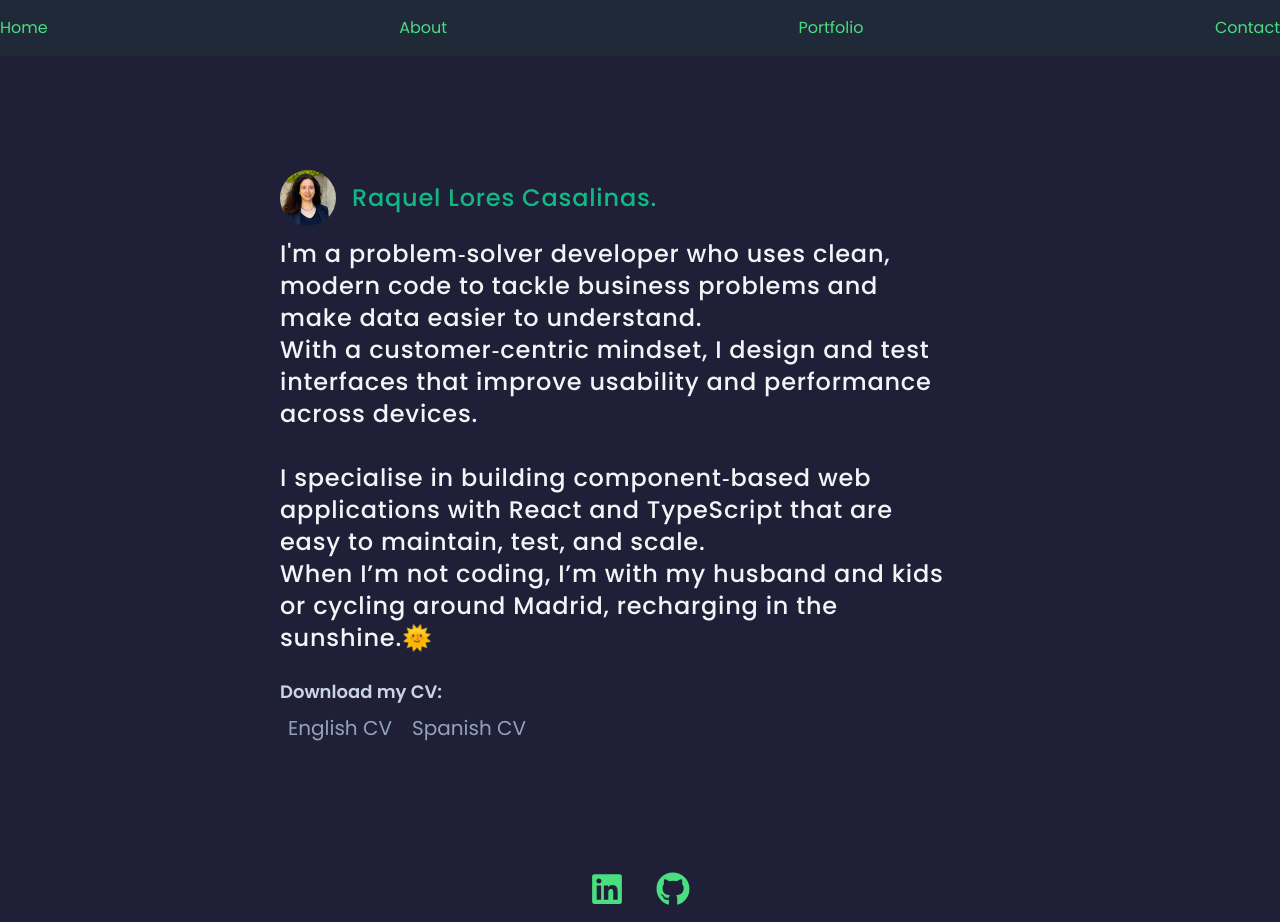
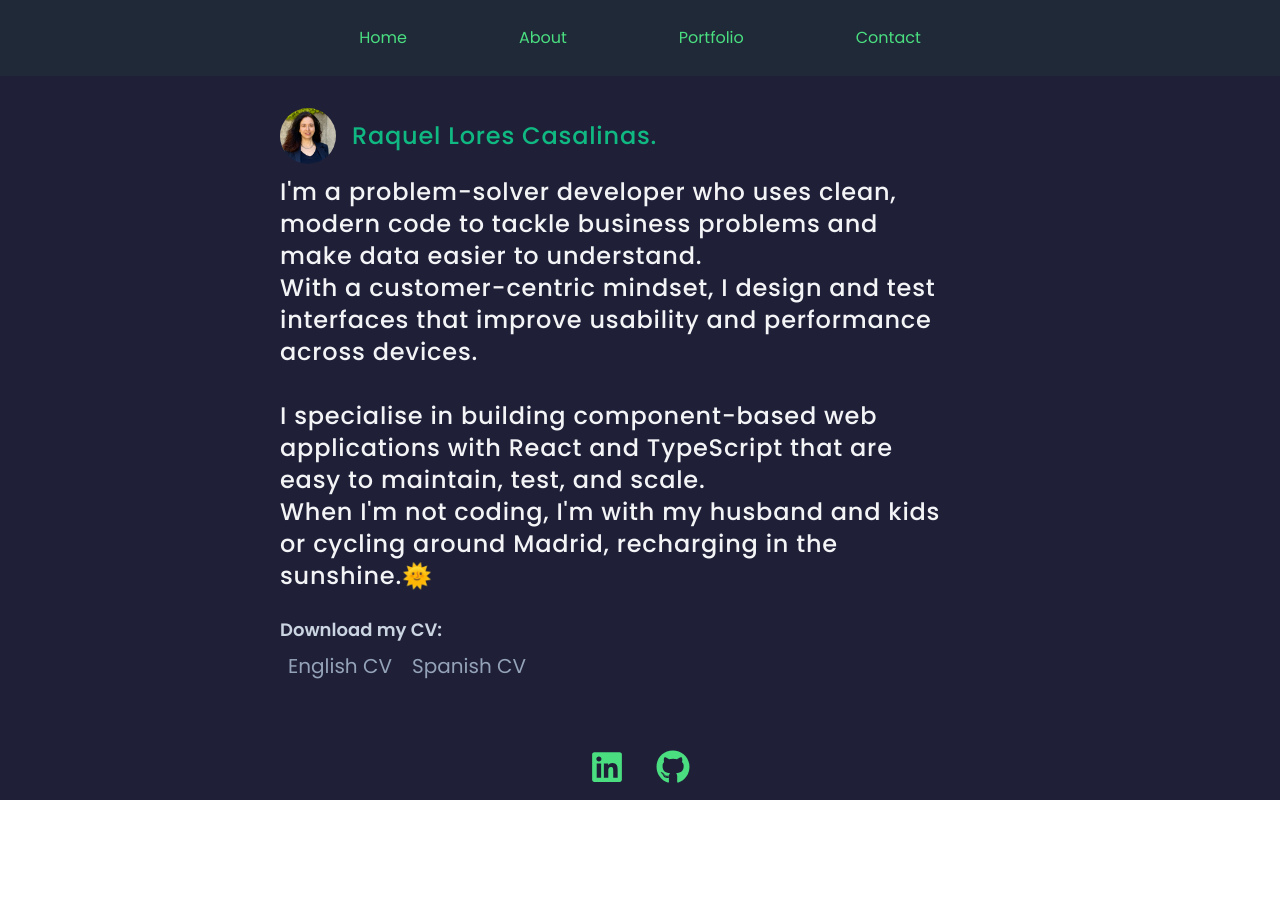
Before and after one commit to RaquelLores/portfolio, a React (Vite) app: page /portfolio/about in a window 1280 px wide. After the commit the page ends 800 px from the top, so only its background shows below. Built offline with nearby package versions, Linux system fonts and the light colour scheme.

Commit message:
Header: increase_clickable_area

```diff
--- a/src/App.jsx
+++ b/src/App.jsx
@@ -9,14 +9,14 @@ function App() {
     <Router basename="/portfolio">
       <div className="main_section w-full min-h-screen flex flex-col">
         <Header />
-        <div className="flex-grow">
+        <main className="flex-1">
           <Routes>
             <Route path="/" element={<Home />} />
             <Route path="/about" element={<Home />} />
             <Route path="/projects" element={<Home />} />
             <Route path="/contact" element={<Home />} />
           </Routes>
-        </div>
+        </main>
         <Footer />
       </div>
     </Router>
--- a/src/components/Header/Header.jsx
+++ b/src/components/Header/Header.jsx
@@ -3,17 +3,29 @@ import { Link } from "react-router-dom";
 const Header = () => {
   return (
     <header className="bg-gray-800 text-white py-4">
-      <nav className="container mx-auto flex justify-between">
-        <Link to="/" className="text-green-400 hover:text-green-500">
+      <nav className="container mx-auto flex justify-center gap-10 md:gap-20">
+        <Link
+          to="/"
+          className="text-green-400 hover:text-green-500 px-4 py-2.5 rounded-md"
+        >
           Home
         </Link>
-        <Link to="/about" className="text-green-400 hover:text-green-500">
+        <Link
+          to="/about"
+          className="text-green-400 hover:text-green-500 px-4 py-2.5 rounded-md"
+        >
           About
         </Link>
-        <Link to="/projects" className="text-green-400 hover:text-green-500">
+        <Link
+          to="/projects"
+          className="text-green-400 hover:text-green-500 px-4 py-2.5 rounded-md"
+        >
           Portfolio
         </Link>
-        <Link to="/contact" className="text-green-400 hover:text-green-500">
+        <Link
+          to="/contact"
+          className="text-green-400 hover:text-green-500 px-4 py-2.5 rounded-md"
+        >
           Contact
         </Link>
       </nav>
--- a/src/components/home/Home.jsx
+++ b/src/components/home/Home.jsx
@@ -8,7 +8,7 @@ import WPRFE from "../../assets/WPRFE.png";
 import NewValue from "../../assets/NewValue.png";
 import ToquenElDOM from "../../assets/ToquenElDOM.png";
 import rloressmallpic from "../../assets/rloressmallpic.png";
-import flags from 'emoji-flags';
+//import flags from 'emoji-flags';
 
 
 
@@ -19,6 +19,11 @@ const Home = () => {
 
   const currentPath = location.pathname.replace("/portfolio", "");
 
+  const isHome = currentPath === "/";
+  const sectionClass = isHome
+  ? "flex-grow flex items-center justify-center px-6 md:px-10 py-6"
+  : "flex-grow flex items-start justify-center px-6 md:px-10 py-8";
+
   useEffect(() => {
     const timer = setTimeout(() => {
       setIsContentLoaded(true);
@@ -28,8 +33,8 @@ const Home = () => {
   }, []);
 
   return (
-    <div className="flex flex-col min-h-screen">
-      <div className="flex-grow flex items-center justify-center px-10">
+    <div className="flex flex-col h-full">
+      <div className={sectionClass}>
         <div className="text-left lg:w-3/5 md:w-2/3 sm:w-full w-full">
           {/* Render content based on the current path */}
           {currentPath === "/" && (
@@ -85,14 +90,14 @@ const Home = () => {
                 Raquel Lores Casalinas.
               </h1>
               <p className="text-gray-100 text-lg md:text-xl lg:text-2xl font-medium tracking-[0.05rem] leading-relaxed max-w-2xl">
-                I'm a problem‑solver developer who uses clean, modern code to tackle business problems and make data easier to understand.
+                I'm a problem-solver developer who uses clean, modern code to tackle business problems and make data easier to understand.
                 <div className="mb-0.1">
-                  With a customer‑centric mindset, I design and test interfaces that improve usability and performance across devices.
+                  With a customer-centric mindset, I design and test interfaces that improve usability and performance across devices.
                 </div>
                 <br />
-                I specialise in building component‑based web applications with React and TypeScript that are easy to maintain, test, and scale.
+                I specialise in building component-based web applications with React and TypeScript that are easy to maintain, test, and scale.
                 <br />
-                When I’m not coding, I’m with my husband and kids or cycling around Madrid, recharging in the sunshine.🌞
+                When I'm not coding, I'm with my husband and kids or cycling around Madrid, recharging in the sunshine.🌞
               </p><div className="mt-6">
                 <span className="block text-slate-300 text-lg font-semibold mb-2">Download my CV:</span>
                 <div className="flex flex-col sm:flex-row gap-3">
```
